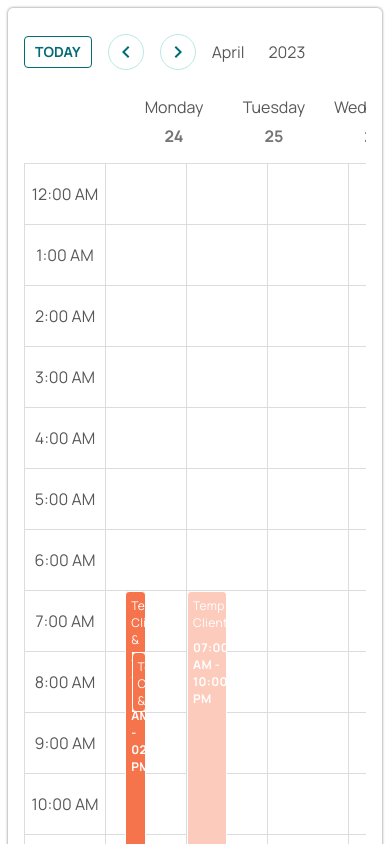
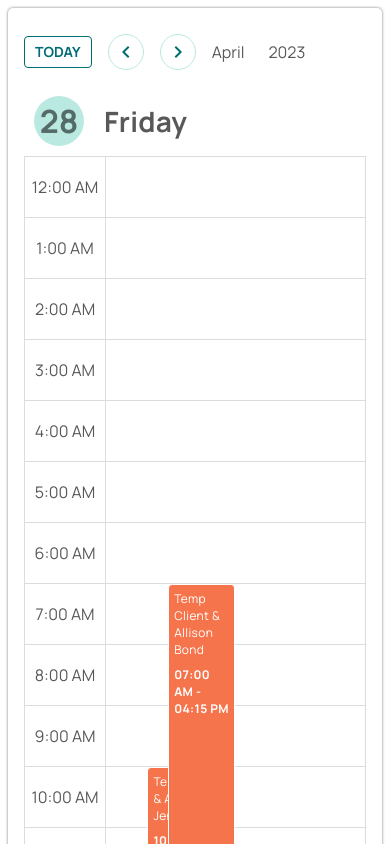
Before and after one commit to midstem/calendar, a React (Vite) app: page / in a window 390 px wide. Shown: the top 844 px of the page. Built offline with nearby package versions, Linux system fonts and the light colour scheme.

Commit message:
Add responsiveness for mobile devices

```diff
--- a/src/App.tsx
+++ b/src/App.tsx
@@ -7,6 +7,8 @@ const App = (): JSX.Element => {
   return (
     <div className="paper">
       <Calendar
+        mode="day"
+        config={[{ maxWidth: 850, mode: 'week' }]}
         onClickCell={console.log}
         onClickEvent={console.log}
         selectedEvent="98f6c30c-a95e-4794-b2ee-5c0143cbe0b5"
--- a/src/features/Calendar/helpers.ts
+++ b/src/features/Calendar/helpers.ts
@@ -11,7 +11,14 @@ import {
   endOfDay,
 } from 'date-fns'
 
-import { CalendarEventType, DayRowsType, WeekRowsType } from '../../types'
+import {
+  CalendarEventType,
+  ConfigT,
+  DayRowsType,
+  ViewsT,
+  WeekRowsType,
+} from '../../types'
+import { getScreenWidth } from '../../helpers'
 import {
   DAY_IN_HOURS,
   DaysOfTheWeek,
@@ -31,7 +38,7 @@ export const getStartOfWeek = (date: Date | number): Date =>
 export const getEndOfWeek = (date: Date | number): Date =>
   addDays(endOfWeek(date, { weekStartsOn: 1 }), 0)
 
-export const getStartDate = (viewMode: Views, currentDate: Date): Date => {
+export const getStartDate = (viewMode: ViewsT, currentDate: Date): Date => {
   switch (viewMode) {
     case Views.WEEK:
       return getStartOfWeek(currentDate)
@@ -42,7 +49,7 @@ export const getStartDate = (viewMode: Views, currentDate: Date): Date => {
   }
 }
 
-export const getEndDate = (viewMode: Views, currentDate: Date): Date => {
+export const getEndDate = (viewMode: ViewsT, currentDate: Date): Date => {
   switch (viewMode) {
     case Views.WEEK:
       return getEndOfWeek(currentDate)
@@ -165,7 +172,7 @@ export const generateCalendarDayRows = (
 export const getRenderRows = (
   start: Date,
   end: Date,
-  viewMode: Views,
+  viewMode: ViewsT,
   events: CalendarEventType[],
 ): WeekRowsType[] | DayRowsType[] => {
   const startDate = start.getTime()
@@ -186,7 +193,7 @@ export const getRenderRows = (
 
 export const getPreviousDateRange = (
   currentDate: Date,
-  viewMode: Views,
+  viewMode: ViewsT,
 ): DateRangeT => {
   switch (viewMode) {
     case Views.WEEK: {
@@ -218,7 +225,7 @@ export const getPreviousDateRange = (
 
 export const getNextDateRange = (
   currentDate: Date,
-  viewMode: Views,
+  viewMode: ViewsT,
 ): DateRangeT => {
   switch (viewMode) {
     case Views.WEEK: {
@@ -257,3 +264,14 @@ export const returnDayDate = (currentDate: Date, dayNumber: number): string => {
 
   return targetDate.toISOString().substring(0, 10)
 }
+
+export const getModeFromConfig = (
+  config: ConfigT[],
+  defaultMode: ViewsT,
+): ViewsT => {
+  const suitableWidths = config.filter(
+    ({ maxWidth }) => getScreenWidth() > maxWidth,
+  )
+
+  return suitableWidths.at(-1)?.mode || defaultMode
+}
--- a/src/features/Calendar/index.tsx
+++ b/src/features/Calendar/index.tsx
@@ -5,7 +5,7 @@ import { format } from 'date-fns'
 
 import Button from '../Button'
 import colors from '../../theme/colors'
-import { DateFormat } from '../../constants'
+import { DateFormat, Views } from '../../constants'
 import Text from '../../components/Text'
 import RightArrow from '../../components/RightArrow'
 import LeftArrow from '../../components/LeftArrow'
@@ -25,6 +25,8 @@ const Calendar = ({
   onClickEvent = () => {},
   onClickCell = () => {},
   onChangeDate = () => {},
+  config = [],
+  mode = Views.WEEK,
 }: CalendarProps): JSX.Element => {
   const {
     viewMode,
@@ -43,6 +45,8 @@ const Calendar = ({
     currentDay: new Date(currentDay),
     events,
     onChangeDate,
+    config,
+    mode,
   })
 
   const View = VIEW_MODES[viewMode]
--- a/src/features/Calendar/styles.css
+++ b/src/features/Calendar/styles.css
@@ -52,6 +52,7 @@
   display: flex;
   border-left: var(--border-styles);
   max-width: 40px;
+  padding: 0;
   justify-content: center;
   align-items: center;
 }
--- a/src/features/Calendar/useCalendar.ts
+++ b/src/features/Calendar/useCalendar.ts
@@ -1,7 +1,9 @@
 import { ChangeEvent, useCallback, useMemo, useState } from 'react'
 import { addDays, subDays, isBefore, isAfter } from 'date-fns'
 
-import { DAYS_IN_YEAR, Views } from '../../constants'
+import { ViewsT } from '../../types'
+import { useScreenResize } from '../../hooks/useScreenResize'
+import { DAYS_IN_YEAR } from '../../constants'
 
 import { UseCalendarProps } from './types'
 import {
@@ -12,14 +14,17 @@ import {
   getNextDateRange,
   getStartDate,
   getEndDate,
+  getModeFromConfig,
 } from './helpers'
 
 export const useCalendar = ({
   currentDay,
   events = [],
   onChangeDate = () => {},
+  config = [],
+  mode,
 }: UseCalendarProps) => {
-  const [viewMode, setViewMode] = useState<Views>(Views.WEEK)
+  const [viewMode, setViewMode] = useState<ViewsT>(mode)
   const [currentDate, setCurrentDate] = useState<Date>(currentDay)
   const [selectedDate, setSelectedDate] = useState<Date>(new Date())
 
@@ -51,7 +56,7 @@ export const useCalendar = ({
   )
 
   const handleChangeView = useCallback(
-    ({ target: { value } }: ChangeEvent<{ value: Views }>) => {
+    ({ target: { value } }: ChangeEvent<{ value: ViewsT }>) => {
       setViewMode(value)
     },
     [],
@@ -84,6 +89,8 @@ export const useCalendar = ({
     // setViewMode(Views.MONTH)
   }, [])
 
+  useScreenResize(() => setViewMode(getModeFromConfig(config, mode)))
+
   return {
     viewMode,
     handleChangeView,
--- a/src/helpers/index.ts
+++ b/src/helpers/index.ts
@@ -42,3 +42,7 @@ export const getDateOfWeekday = (
 
   return targetDate
 }
+
+export const getScreenWidth = (): number => {
+  return window.innerWidth
+}
--- /dev/null
+++ b/src/hooks/useScreenResize/index.ts
@@ -0,0 +1,12 @@
+import { useEffect } from 'react'
+
+export const useScreenResize = (callback: () => void) => {
+  useEffect(() => {
+    callback()
+    window.addEventListener('resize', callback)
+
+    return () => {
+      window.removeEventListener('resize', callback)
+    }
+  }, [])
+}
--- a/tsconfig.json
+++ b/tsconfig.json
@@ -1,6 +1,6 @@
 {
   "compilerOptions": {
-    "target": "ES2021",
+    "target": "ES2020",
     "lib": ["dom", "dom.iterable", "esnext"],
     "types": ["vite/client", "vitest/globals"],
     "allowJs": true,
```
Also changed, not shown: src/features/Calendar/types.ts (+9 -1 lines), src/types.ts (+8 -1 lines).
